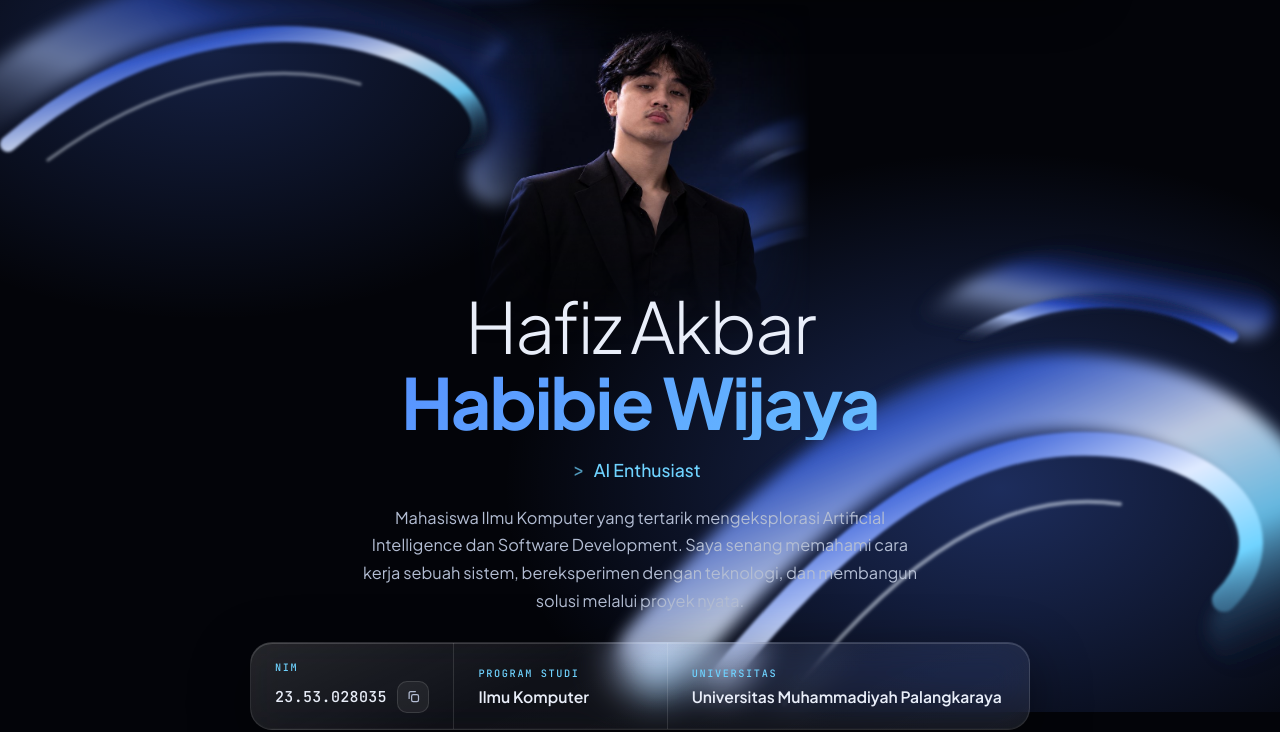
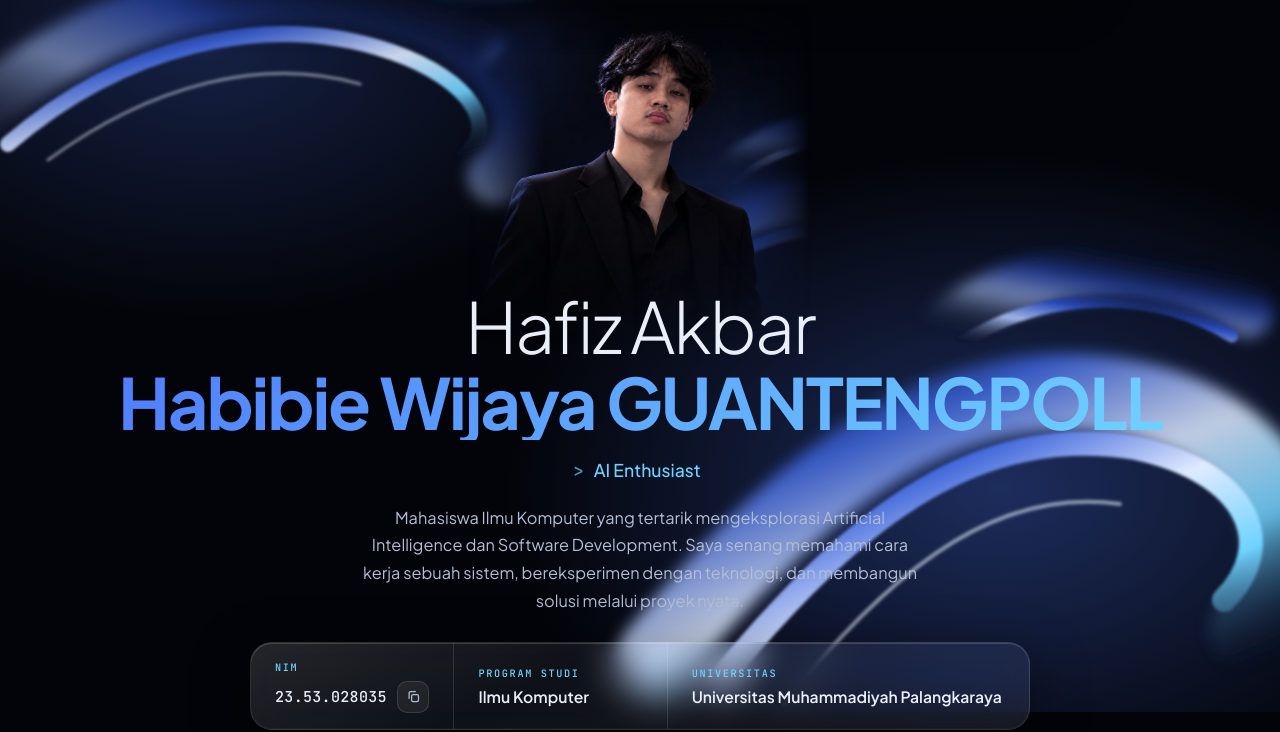
Before and after one commit to Apiss77/tugas3-cloud-23.53.028035, a plain HTML site: page index.html in a window 1280 px wide. Shown: the part 88-820 px from the top of the page. Drawn offline with Linux system fonts and the light colour scheme.

Commit message:
Update Versi 2.2

```diff
--- a/index.html
+++ b/index.html
@@ -9,7 +9,7 @@
   <link rel="icon" href="assets/images/favicon.svg" type="image/svg+xml">
   <link rel="apple-touch-icon" href="assets/images/apple-touch-icon.png">
   <meta property="og:type" content="website">
-  <meta property="og:site_name" content="HAFIZ AKBAR HABIBIE WIJAYA-GANTENG">
+  <meta property="og:site_name" content="Hafiz Akbar Habibie Wijaya">
   <meta property="og:title" content="Hafiz Akbar Habibie Wijaya | Portofolio">
   <meta property="og:description" content="Portofolio Hafiz Akbar Habibie Wijaya, mahasiswa Ilmu Komputer: proyek NATA (AI lokal) dan skripsi prediksi body fat dengan machine learning.">
   <meta property="og:url" content="https://apiss77.github.io/tugas3-cloud-23.53.028035/">
@@ -46,7 +46,7 @@
         <img src="assets/images/foto-profil.jpg" width="900" height="849" fetchpriority="high" alt="Foto Hafiz Akbar Habibie Wijaya berjas hitam dengan latar biru gelap">
       </div>
       <div class="hero-teks">
-        <h1 class="reveal">Hafiz Akbar <span class="aksen">Habibie Wijaya</span></h1>
+        <h1 class="reveal">Hafiz Akbar <span class="aksen">Habibie Wijaya GUANTENGPOLL</span></h1>
         <p class="peran-baris reveal" style="--d:.04s"><span class="prompt" aria-hidden="true">&gt;</span><span id="peran-teks" data-frasa="Mahasiswa Ilmu Komputer|AI Enthusiast|ML Learner">Mahasiswa Ilmu Komputer &middot; AI Enthusiast &middot; ML Learner</span><span class="caret" aria-hidden="true"></span></p>
         <p class="sub reveal" style="--d:.08s">
           Mahasiswa Ilmu Komputer yang tertarik mengeksplorasi Artificial Intelligence dan Software Development.
```
